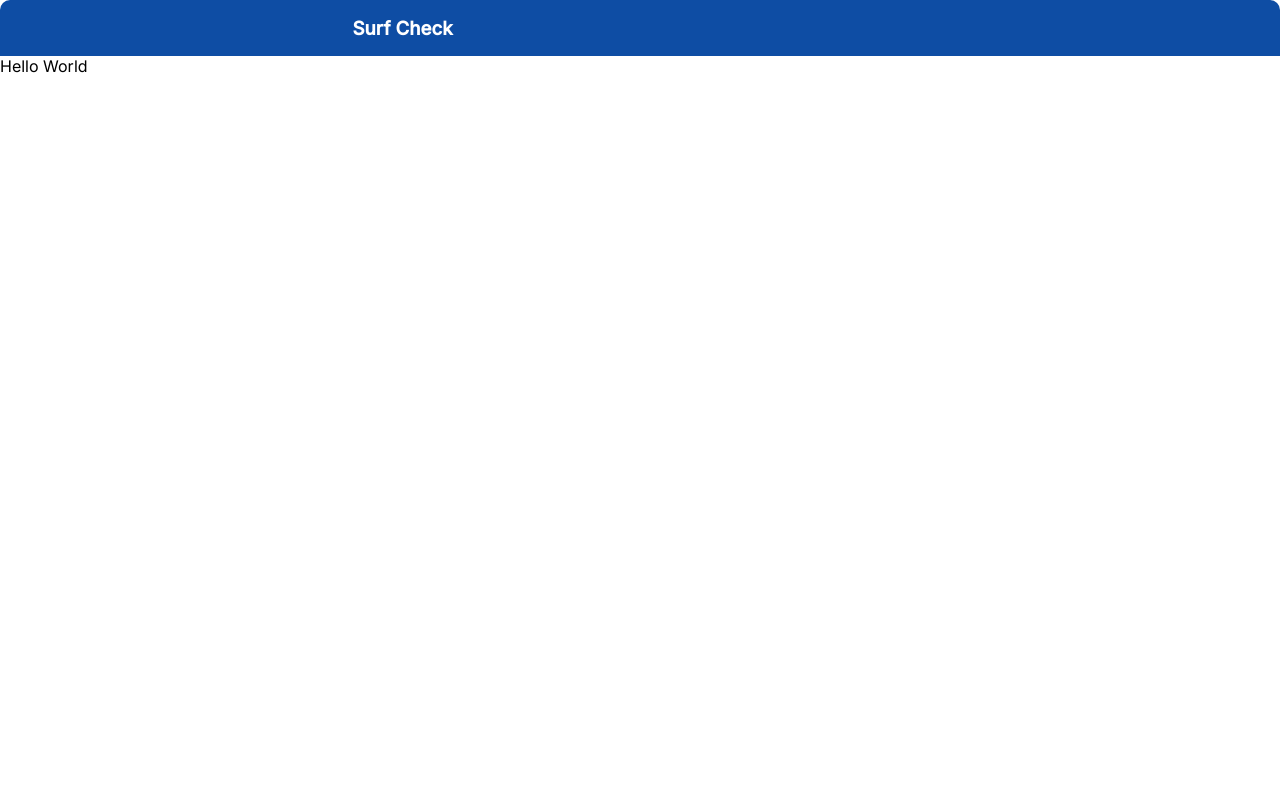
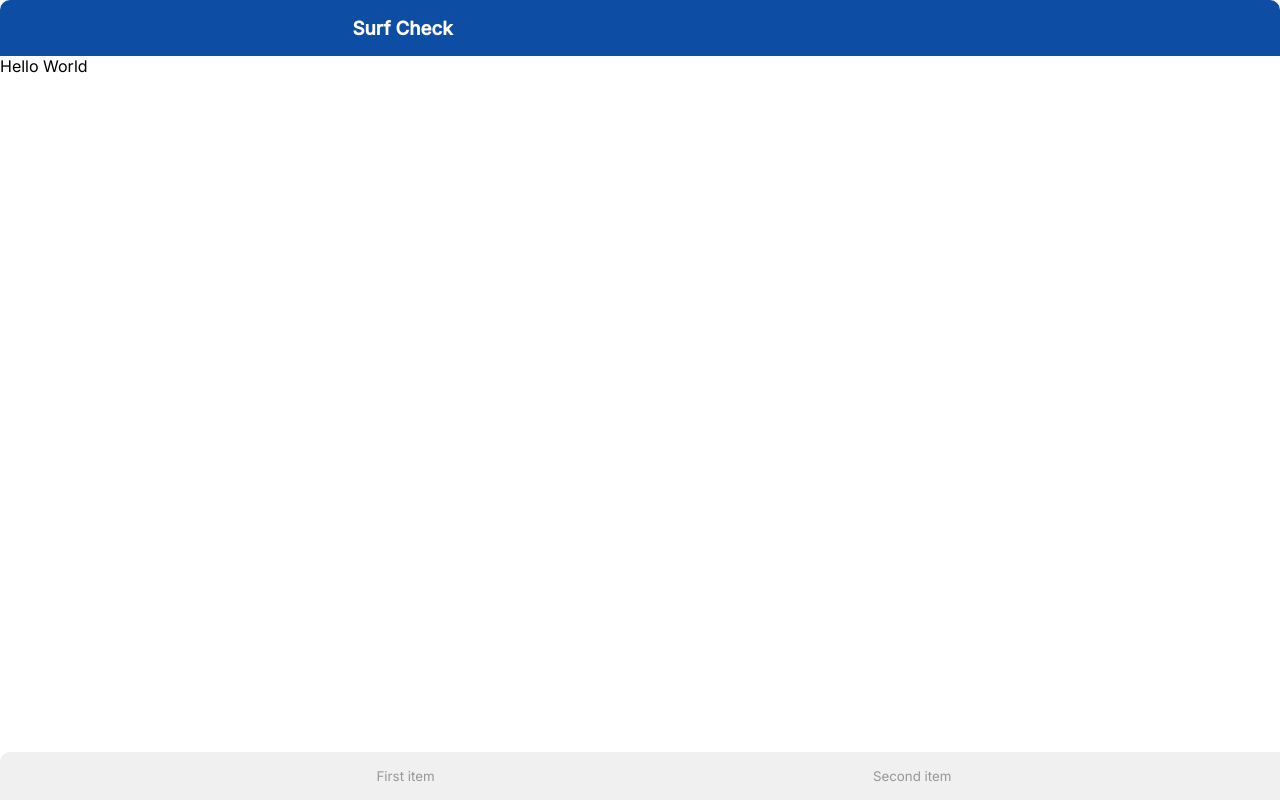
Before and after one commit to vivianevieira/surf-app-react, a React (Create React App) app: page / in a window 1280 px wide. Built offline with nearby package versions, Linux system fonts and the light colour scheme.

Commit message:
Started bottom-nav container.

```diff
--- a/public/styles.css
+++ b/public/styles.css
@@ -32,9 +32,32 @@ header {
   color: white;
 }
 
+.bottom-nav {
+  position: fixed;
+  bottom: 0;
+  width: 100%;
+  margin: 0 auto;
+  padding: 1rem 1.5rem;
+  background-color: #f0f0f0;
+  border-top-left-radius: 10px;
+  border-top-right-radius: 10px;
+}
+
+.bottom-nav-container {
+  display: flex;
+  justify-content: space-between;
+  text-align: center;
+  align-items: center;
+}
+
+.bottom-nav-tabs {
+  color: #979797;
+  font-size: 10pt;
+}
+
 .container,
 .header,
-.footer-container {
+.bottom-nav-container {
   max-width: 575px;
   margin: 0 auto;
   padding: 0 1.5rem;
--- a/src/App.js
+++ b/src/App.js
@@ -1,5 +1,6 @@
 import React from 'react';
-import Header from './components/header'
+import Header from './components/header';
+import Footer from './components/footer';
 
 function App() {
   return (
@@ -8,6 +9,7 @@ function App() {
       <div>
         <p>Hello World</p>
       </div>
+     <Footer />
     </>
   );
 }
--- /dev/null
+++ b/src/components/footer.js
@@ -0,0 +1,12 @@
+import React from 'react';
+
+export default function Footer() {
+  return (
+    <div className="bottom-nav">
+      <div className="bottom-nav-container">
+        <div className="bottom-nav-tabs">First item</div>
+        <div className="bottom-nav-tabs">Second item</div>
+      </div>
+    </div>
+  )
+};
```
